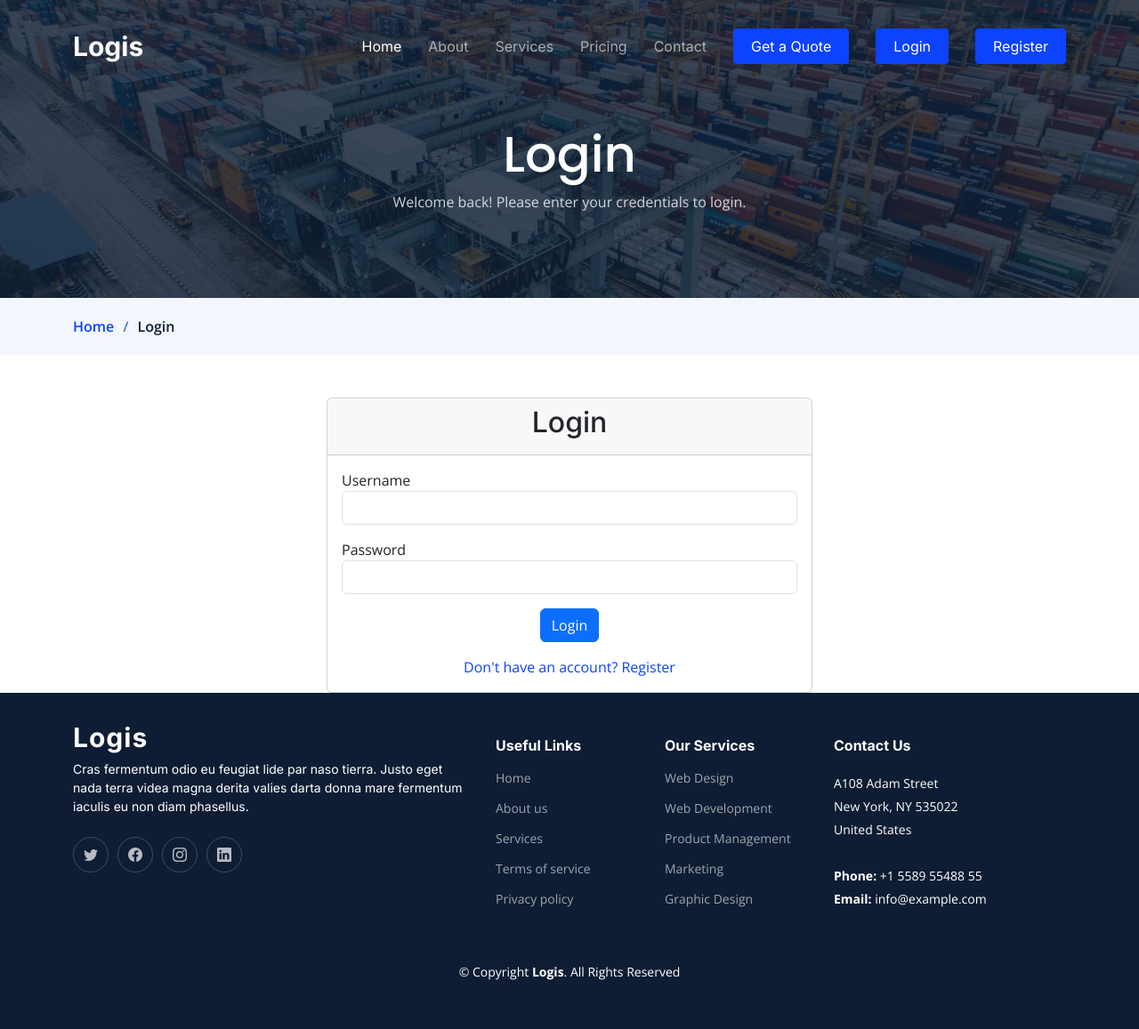
After one commit to DMan113/Pet_project, a Django app: page /login/ in a window 1280 px wide. The commit adds this page. Shown: the whole page at 89% size. Run offline with Django 5.2, Linux system fonts and the light colour scheme; parts of the project's set-up code (start-up, migrations or seed data) failed here and were passed over; some libraries are stand-ins or nearby versions.

Commit message:
13 commit:added login, loggout

```diff
--- a/pet_project/project_name/urls.py
+++ b/pet_project/project_name/urls.py
@@ -20,14 +20,6 @@ from transportation import views
 
 
 urlpatterns = [
-    path("", views.home, name="home"),
-    #path("transportation/", include("transportation.urls")),
     path("admin/", admin.site.urls),
-    path("about/", views.about, name="about"),
-    path("services/", views.services, name="services"),
-    path("pricing/", views.pricing, name="pricing"),
-    path("contact/", views.contact, name="contact"),
-    path("service-details/", views.service_details, name="service_details"),
-    path("get-a-quote/", views.get_a_quote, name="get_a_quote"),
-    path('register/', views.register, name='register'),
+    path("", include("transportation.urls")),
 ]
--- a/pet_project/transportation/templates/base.html
+++ b/pet_project/transportation/templates/base.html
@@ -37,14 +37,9 @@
   <!-- ======= Header ======= -->
   <header id="header" class="header d-flex align-items-center fixed-top">
     <div class="container-fluid container-xl d-flex align-items-center justify-content-between">
-
         <a href="{% url 'home' %}" class="logo d-flex align-items-center">
-
             <h1>Logis</h1>
         </a>
-
-      <i class="mobile-nav-toggle mobile-nav-show bi bi-list"></i>
-      <i class="mobile-nav-toggle mobile-nav-hide d-none bi bi-x"></i>
         <nav id="navbar" class="navbar">
             <ul>
                 <li><a href="{% url 'home' %}" class="active">Home</a></li>
@@ -52,13 +47,17 @@
                 <li><a href="{% url 'services' %}">Services</a></li>
                 <li><a href="{% url 'pricing' %}">Pricing</a></li>
                 <li><a href="{% url 'contact' %}">Contact</a></li>
+                <li><a class="get-a-quote" href="{% url 'get_a_quote' %}">Get a Quote</a></li>
+                {% if user.is_authenticated %}
+                    <li><a class="get-a-quote" href="{% url 'logout' %}">Logout</a></li>
+                {% else %}
+                    <li><a class="get-a-quote" href="{% url 'login' %}">Login</a></li>
                     <li><a class="get-a-quote" href="{% url 'register' %}">Register</a></li>
-          <li><a class="get-a-quote" href="{% url 'get_a_quote' %}">Get a Quote</a></li>
+                {% endif %}
             </ul>
-      </nav><!-- .navbar -->
-
+        </nav>
     </div>
-  </header><!-- End Header -->
+</header>
 
   {% if messages %}
   <ul class="messages">
--- /dev/null
+++ b/pet_project/transportation/templates/login.html
@@ -0,0 +1,62 @@
+{% extends 'base.html' %}
+
+{% block title %}Login{% endblock %}
+
+{% block content %}
+<main id="main">
+
+    <!-- ======= Breadcrumbs ======= -->
+    <div class="breadcrumbs">
+        <div class="page-header d-flex align-items-center" style="background-image: url('/static/img/page-header.jpg');">
+            <div class="container position-relative">
+                <div class="row d-flex justify-content-center">
+                    <div class="col-lg-6 text-center">
+                        <h2>Login</h2>
+                        <p>Welcome back! Please enter your credentials to login.</p>
+                    </div>
+                </div>
+            </div>
+        </div>
+        <nav>
+            <div class="container">
+                <ol>
+                    <li><a href="{% url 'home' %}">Home</a></li>
+                    <li>Login</li>
+                </ol>
+            </div>
+        </nav>
+    </div><!-- End Breadcrumbs -->
+
+    <div class="container mt-5">
+        <div class="row justify-content-center">
+            <div class="col-md-6">
+                <div class="card">
+                    <div class="card-header text-center">
+                        <h2>Login</h2>
+                    </div>
+                    <div class="card-body">
+                        <form method="post">
+                            {% csrf_token %}
+                            <div class="form-group">
+                                <label for="username">Username</label>
+                                <input type="text" name="username" id="username" class="form-control" required>
+                            </div>
+                            <div class="form-group mt-3">
+                                <label for="password">Password</label>
+                                <input type="password" name="password" id="password" class="form-control" required>
+                            </div>
+                            <div class="form-group mt-3 text-center">
+                                <button type="submit" class="btn btn-primary btn-block">Login</button>
+                            </div>
+                            <div class="form-group mt-3 text-center">
+                                <a href="{% url 'register' %}">Don't have an account? Register</a>
+                            </div>
+                        </form>
+                    </div>
+                </div>
+            </div>
+        </div>
+    </div>
+
+</main><!-- End #main -->
+{% endblock %}
--- a/pet_project/transportation/urls.py
+++ b/pet_project/transportation/urls.py
@@ -7,7 +7,9 @@ urlpatterns = [
     path("services/", views.services, name="services"),
     path("pricing/", views.pricing, name="pricing"),
     path("contact/", views.contact, name="contact"),
-    path("service-details/", views.services_details, name="services_details"),
+    path("service-details/", views.service_details, name="service_details"),
     path("get-a-quote/", views.get_a_quote, name="get_a_quote"),
     path('register/', views.register, name='register'),
+    path('login/', views.login_view, name='login'),
+    path('logout/', views.logout_view, name='logout'),
 ]
--- a/pet_project/transportation/views.py
+++ b/pet_project/transportation/views.py
@@ -2,7 +2,7 @@ from django.shortcuts import render, redirect
 from .forms import QuoteForm, AuthUserRegistrationForm
 from .models import Quote, AuthUser
 from django.contrib import messages
-
+from django.contrib.auth import authenticate, login, logout
 
 
 def home(request):
@@ -54,10 +54,26 @@ def register(request):
         form = AuthUserRegistrationForm(request.POST)
         if form.is_valid():
             form.save()
-            messages.success(request, 'Реєстрація успішна.')
-            return redirect('home')
-        else:
-            messages.error(request, 'Будь ласка, виправте помилки у формі.')
+            messages.success(request, 'Registration successful. Please log in.')
+            return redirect('login')
     else:
         form = AuthUserRegistrationForm()
     return render(request, 'register.html', {'form': form})
+
+
+def login_view(request):
+    if request.method == 'POST':
+        username = request.POST.get('username')
+        password = request.POST.get('password')
+        user = authenticate(request, username=username, password=password)
+        if user is not None:
+            login(request, user)
+            return redirect('home')
+        else:
+            messages.error(request, 'Invalid username or password.')
+    return render(request, 'login.html')
+
+
+def logout_view(request):
+    logout(request)
+    return redirect('home')
```
Lines whose indentation alone changed are shown as unchanged.
